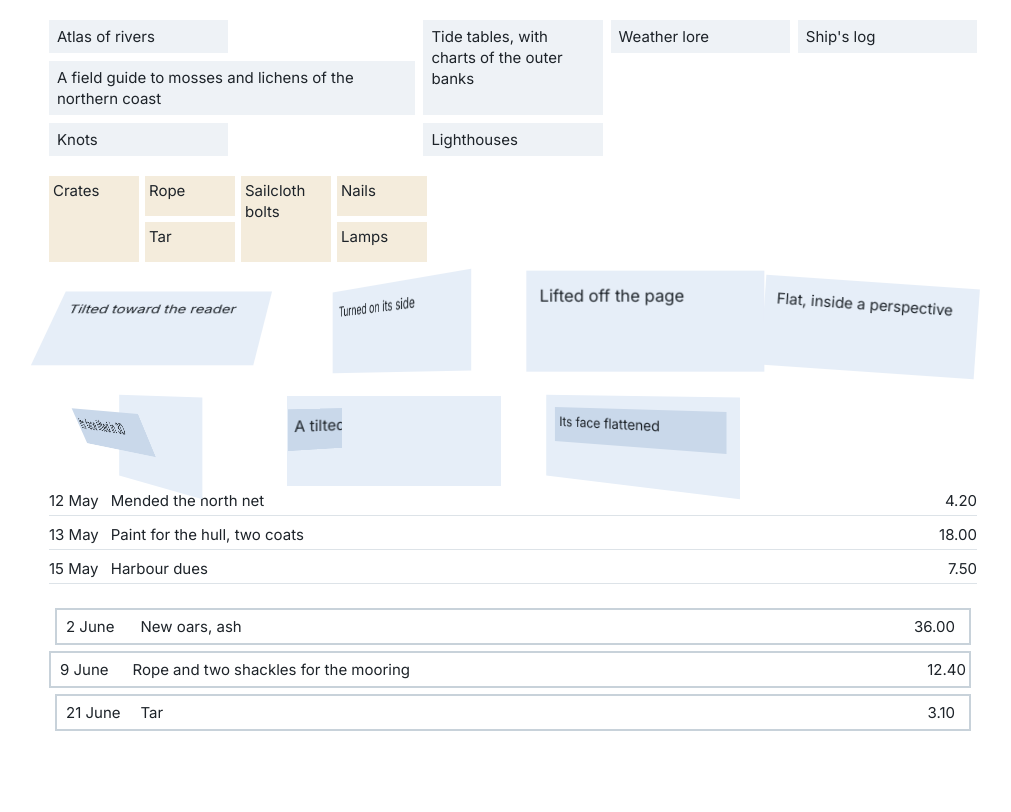
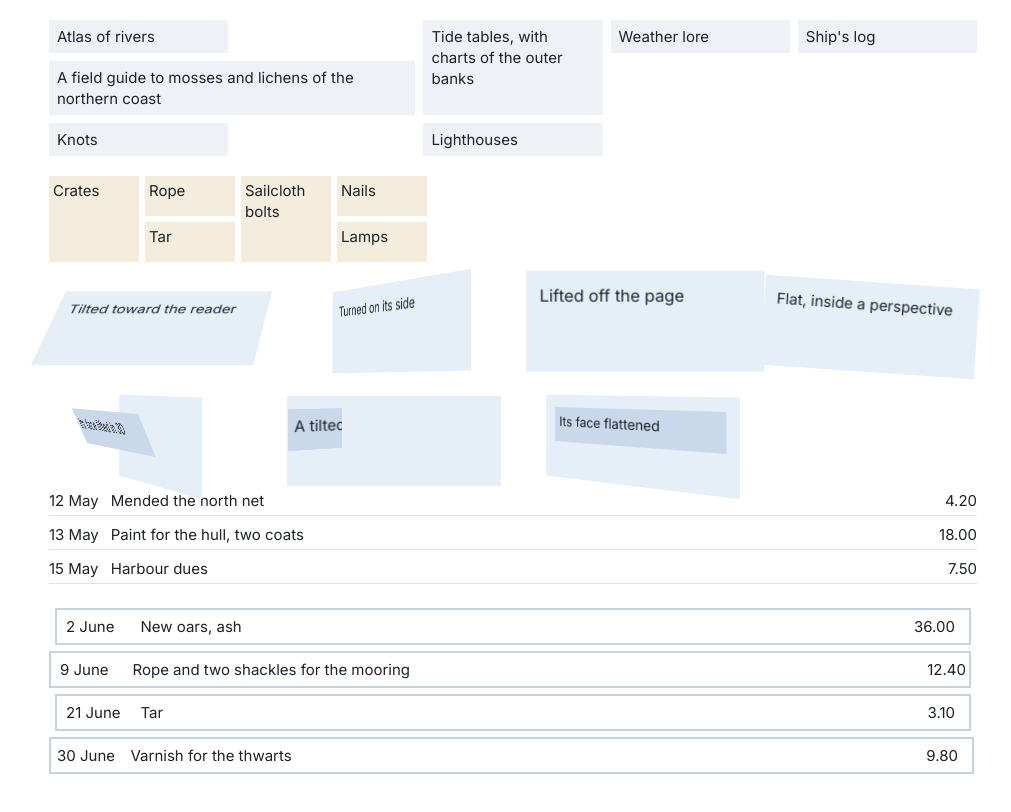
Before and after one commit to soma-ck/cadesa, a website: page fixtures/css/flow.html in a window 1280 px wide. Shown: the whole page, without its empty margins (127-1138 px from the left). Drawn offline with Linux system fonts and the light colour scheme.

Commit message:
Keep a subgrid's own column gap of 0
A subgrid with column-gap: 0 has a gap of its own: its items reach half the
parent's gap into each gutter. The lift dropped the zero, so the subgrid took
its parent's gap.

```diff
--- a/fixtures/css/flow.css
+++ b/fixtures/css/flow.css
@@ -103,6 +103,13 @@ body {
   column-gap: 4px;
 }
 
+/* A column gap of 0 of its own: its items reach half the parent's gap into each gutter. */
+.entry--flush {
+  margin: 0 3px 0 0;
+  padding-left: 6px;
+  column-gap: 0;
+}
+
 .cards {
   display: grid;
   grid-template-columns: repeat(auto-fill, minmax(180px, 1fr));
--- a/fixtures/css/flow.html
+++ b/fixtures/css/flow.html
@@ -50,6 +50,7 @@
         <div class="entry entry--boxed"><span class="entry__date">2 June</span><span class="entry__what">New oars, ash</span><span class="entry__cost">36.00</span></div>
         <div class="entry entry--boxed entry--wide"><span class="entry__date">9 June</span><span class="entry__what">Rope and two shackles for the mooring</span><span class="entry__cost">12.40</span></div>
         <div class="entry entry--boxed"><span class="entry__date">21 June</span><span class="entry__what">Tar</span><span class="entry__cost">3.10</span></div>
+        <div class="entry entry--boxed entry--flush"><span class="entry__date">30 June</span><span class="entry__what">Varnish for the thwarts</span><span class="entry__cost">9.80</span></div>
       </section>
     </main>
   </body>
--- a/src/lift/lift.ts
+++ b/src/lift/lift.ts
@@ -677,7 +677,8 @@ export function liftElements(input: LiftInput): LiftResult {
         const tok = (d: Decl | undefined) => (d && !isZero(resolveVar(d.value)?.raw ?? "x") ? (lengthToken("space", d.value) ?? pctToken(d.value)) : undefined);
         const val = (d: Decl | undefined) => (d && !isZero(resolveVar(d.value)?.raw ?? "x") ? resolveVar(d.value)?.raw : "0px");
         for (const d of [rowGap, colGap]) if (d && !isZero(resolveVar(d.value)?.raw ?? "x") && !tok(d)) note(e, s, d, "gap must be a px or rem length", "geometry");
-        const g = tok(colGap);
+        // A subgrid's own column gap of 0 is a gap of its own (unset, it takes its parent's).
+        const g = tok(colGap) ?? (cv === "subgrid" && colGap && isZero(resolveVar(colGap.value)?.raw ?? "x") ? lengthToken("space", "0px") : undefined);
         const rg = val(rowGap) !== val(colGap) || /%$/.test(val(rowGap) ?? "") ? (tok(rowGap) ?? lengthToken("space", "0px")) : undefined;
         return { ...(g && { gap: g }), ...(rg && { rowGap: rg }) };
       };
```
